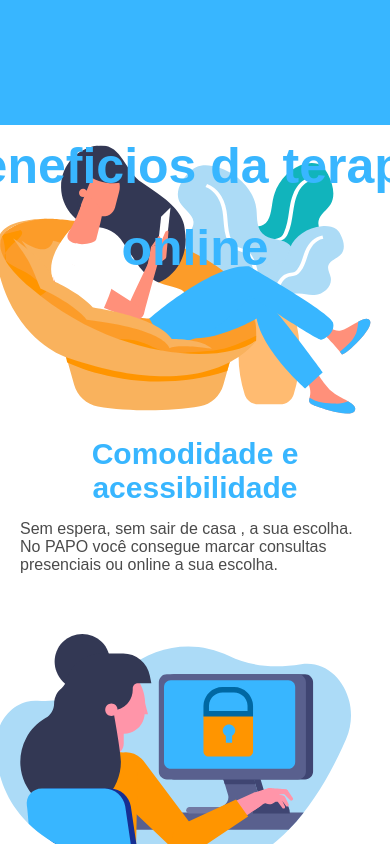
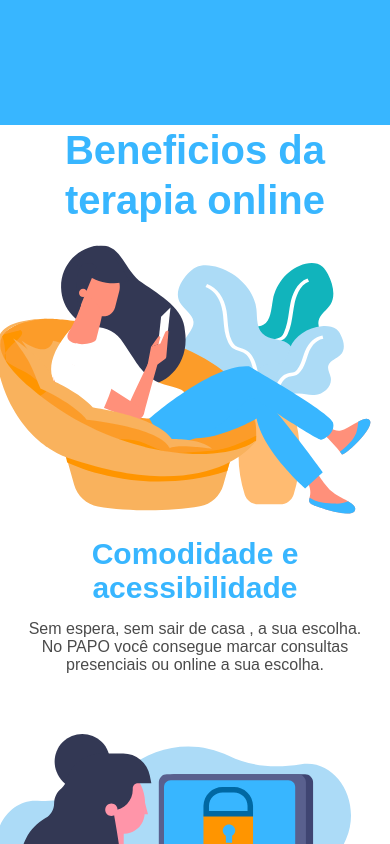
Before and after one commit to ProgeteUFCRUSSAS/PAPO, a React (Vite) app: page / in a window 390 px wide. Shown: the part 1840-2684 px from the top of the page. Built offline with nearby package versions, Linux system fonts and the light colour scheme; no server answers.

Commit message:
feat: - Renomeando pasta componente de beneficios - Deixando componentes beneficios e duvidas Faq responsivos

```diff
--- a/src/components/HomeContent/index.tsx
+++ b/src/components/Benefits/index.tsx
@@ -1,9 +1,9 @@
-import * as C from './styles'
 import item1 from '../../assets/svg/itemcomodidade.svg'
 import item2 from '../../assets/svg/itemcredibilidade.svg'
 import item3 from '../../assets/svg/itemseguranca.svg'
+import * as C from './styles'
 
-export function Content() {
+export function Benefits() {
   return (
     <C.ContentBox>
       <C.ContentItem>
@@ -15,6 +15,7 @@ export function Content() {
           marcar consultas presenciais ou online a sua escolha.
         </C.ContentText>
       </C.ContentItem>
+
       <C.ContentItem>
         <img src={item2} alt="IMAGEM ITEM"></img>
         <C.ContentTitle>Segurança </C.ContentTitle>
@@ -24,6 +25,7 @@ export function Content() {
           confidencialidade pelo profissional e pelo PAPO
         </C.ContentText>
       </C.ContentItem>
+
       <C.ContentItem>
         <img src={item3} alt="IMAGEM ITEM"></img>
         <C.ContentTitle>Credibilidade </C.ContentTitle>
--- a/src/components/HomeContent/styles.ts
+++ b/src/components/Benefits/styles.ts
@@ -1,25 +1,25 @@
 import styled from 'styled-components'
-
-export const ContentSection = styled.section`
-  width: 100%;
-  margin: 200px;
-  background-color: white;
-
-  font-family: 'Ruda', sans-serif;
-`
 
 export const ContentBox = styled.div`
   width: 100%;
   height: 100%;
   margin: 0 auto;
-  display: flex;
   gap: 0;
   padding: 0.25rem;
+  display: flex;
   align-items: center;
   justify-content: space-around;
+  flex-wrap: wrap;
 
-  @media screen and (max-width: 768px) {
+  @media (max-width: 800px) {
+    width: 100%;
     flex-direction: column;
+  }
+
+  @media (min-width: 770px) and (max-width: 800px) {
+    width: 100%;
+    height: 100%;
+    flex-wrap: wrap;
   }
 `
 export const ContentItem = styled.div`
@@ -30,11 +30,11 @@ export const ContentItem = styled.div`
   gap: 15px;
   background: #a6b8b9;
   padding: 1rem;
-  width: 25vw;
+  width: 30%;
   height: 100%;
   background-color: white;
 
-  @media screen and (max-width: 768px) {
+  @media (max-width: 800px) {
     width: 100%;
     max-width: 100%;
     height: auto;
@@ -48,7 +48,13 @@ export const ContentItem = styled.div`
 `
 
 export const ContentText = styled.p`
+  width: 100%;
   color: #4b4b4b;
+  text-align: center;
+
+  @media (max-width: 800px) and (min-width: 599px) {
+    width: 50%;
+  }
 `
 export const ContentTitle = styled.h1`
   color: #38b6ff;
--- a/src/components/Faq/index.tsx
+++ b/src/components/Faq/index.tsx
@@ -1,35 +1,46 @@
-import { ContainerFaq, Card, LabelCard } from './styles'
+import { ContainerFaq, Card, LabelCard, TextContainer } from './styles'
 
 export default function Faq() {
   return (
     <ContainerFaq>
       <Card>
         <LabelCard>Quanto custa cada sessão ?</LabelCard>
+        <TextContainer>
           <p>
             O valor de cada sessão é combinado com cada psicólogo, tendo seus
             próprios valores e tipos de consultas
           </p>
+        </TextContainer>
       </Card>
+
       <Card>
         <LabelCard>Quanto custa cada sessão ?</LabelCard>
+        <TextContainer>
           <p>
             O valor de cada sessão é combinado com cada psicólogo, tendo seus
             próprios valores e tipos de consultas
           </p>
+        </TextContainer>
       </Card>
+
       <Card>
         <LabelCard>Quanto custa cada sessão ?</LabelCard>
+        <TextContainer>
           <p>
             O valor de cada sessão é combinado com cada psicólogo, tendo seus
             próprios valores e tipos de consultas
           </p>
+        </TextContainer>
       </Card>
+
       <Card>
         <LabelCard>Quanto custa cada sessão ?</LabelCard>
+        <TextContainer>
           <p>
             O valor de cada sessão é combinado com cada psicólogo, tendo seus
             próprios valores e tipos de consultas
           </p>
+        </TextContainer>
       </Card>
     </ContainerFaq>
   )
--- a/src/components/Faq/styles.ts
+++ b/src/components/Faq/styles.ts
@@ -2,27 +2,50 @@ import styled from 'styled-components'
 
 export const ContainerFaq = styled.div`
   width: 100%;
-  min-height: 47.5rem;
+  height: 100%;
   margin-top: 3.125rem;
   gap: 0;
-  padding: 0.25rem;
   display: flex;
   align-items: center;
   justify-content: space-around;
   flex-wrap: wrap;
 
-  @media screen and (max-width: 768px) {
+  @media (max-width: 600px) {
     flex-direction: column;
   }
 `
 
 export const Card = styled.div`
-  position: relative;
   width: 35.1231rem;
-  height: 15.6513rem;
+  display: flex;
+  align-items: center;
+  flex-direction: column;
+  gap: 10px;
+
+  @media (max-width: 600px) {
+    width: 90%;
+  }
+`
+
+export const LabelCard = styled.span`
+  font-family: Ubuntu, sans-serif;
+  font-size: 2.525rem;
+  font-weight: 700;
+  line-height: 3.25rem;
+  text-align: center;
+  color: #38b6ff;
+
+  @media (max-width: 600px) {
+    font-size: 25px;
+  }
+`
+
+export const TextContainer = styled.div`
+  width: 35.1231rem;
   border-radius: 1.25rem;
   border: 0.0625rem solid #38b6ff;
   padding: 0.925rem 0.625rem;
+  margin-bottom: 20px;
 
   display: flex;
   align-items: center;
@@ -36,15 +59,13 @@ export const Card = styled.div`
     text-align: left;
     color: rgba(56, 182, 255, 1);
   }
+
+  @media (max-width: 600px) {
+    width: 90%;
+
+    p {
+      font-size: 25px;
+      text-align: justify;
+    }
+  }
 `
-
-export const LabelCard = styled.span`
-  position: absolute;
-  top: -4.25rem;
-  font-family: Ubuntu, sans-serif;
-  font-size: 2.525rem;
-  font-weight: 700;
-  line-height: 3.25rem;
-  text-align: center;
-  color: #38b6ff;
-`
--- a/src/pages/Home/index.tsx
+++ b/src/pages/Home/index.tsx
@@ -1,12 +1,18 @@
-import { AboutContent, HomeContent, TextContent, Title } from './style'
+import {
+  AboutContent,
+  HomeContent,
+  TextContent,
+  Title,
+  ContainerDefault
+} from './style'
 import { Footer } from '../../components/Footer'
-import { Content } from '../../components/HomeContent'
 import { Hero } from '../../components/HomeHero'
 import Waves from '../../assets/waves.svg'
 import Peoples from '../../assets/psicologa.svg'
 import Atendent from '../../assets/atendent.svg'
 import Valores from '../../components/Valores'
 import Faq from '../../components/Faq'
+import { Benefits } from '../../components/Benefits'
 
 export function Home() {
   return (
@@ -60,21 +66,21 @@ export function Home() {
         />
       </AboutContent>
 
-      <HomeContent>
-        <Title textColor="">Beneficios da terapia online</Title>
-        <Content />
+      <ContainerDefault textColor="">
+        <p className="text-container">Beneficios da terapia online</p>
+        <Benefits />
         <img src={Waves} alt="Imagem background ondas" className="waves" />
-      </HomeContent>
+      </ContainerDefault>
 
       <AboutContent>
         <Title textColor="primary">Valores</Title>
         <Valores />
       </AboutContent>
 
-      <HomeContent>
-        <Title textColor="">Perguntas frequentes</Title>
+      <ContainerDefault textColor="">
+        <p className="text-container">Perguntas frequentes</p>
         <Faq />
-      </HomeContent>
+      </ContainerDefault>
 
       <Footer />
     </>
--- a/src/pages/Home/style.ts
+++ b/src/pages/Home/style.ts
@@ -104,3 +104,35 @@ export const AboutContent = styled(HomeContent)`
     color: #ffffff;
   }
 `
+
+export const ContainerDefault = styled.div<ITitleProps>`
+  position: relative;
+  max-width: 100vw;
+  display: flex;
+  flex-direction: column;
+
+  .text-container {
+    font-family: 'Ruda', sans-serif;
+    font-style: normal;
+    font-weight: 600;
+    font-size: 50px;
+    line-height: 82px;
+    text-align: center;
+
+    ${props =>
+      props.textColor === 'primary'
+        ? css`
+            color: #ffffff;
+          `
+        : css`
+            color: #38b6ff;
+          `}
+  }
+
+  @media (max-width: 455px) {
+    .text-container {
+      line-height: 50px;
+      font-size: 40px;
+    }
+  }
+`
```
Also changed, not shown: src/components/HomeContent/Content.js (deleted, +0 -49 lines). Lines whose indentation alone changed are shown as unchanged.
